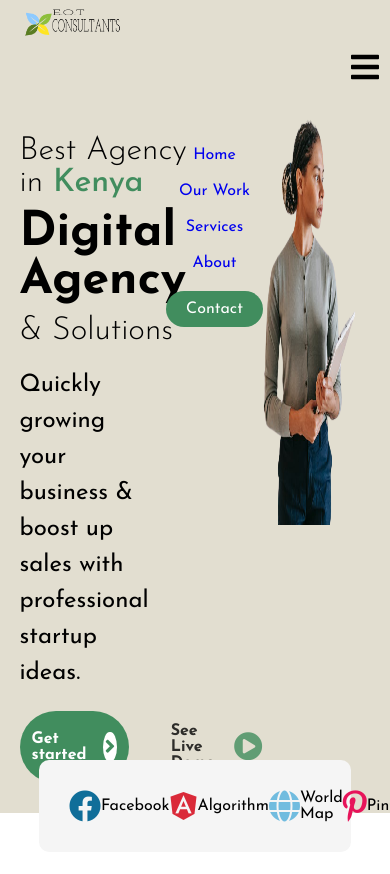
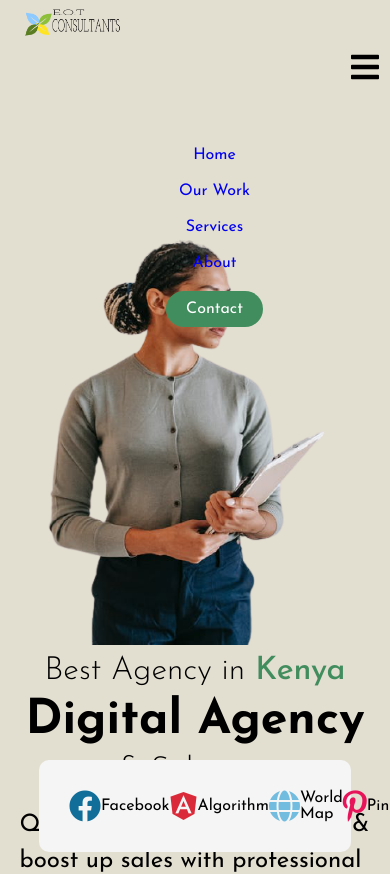
Before and after one commit to Trend20/ConsultancyLanding-Page, a React (Create React App) app: page / in a window 390 px wide. Shown: the top 874 px of the page. Built offline with nearby package versions, Linux system fonts and the light colour scheme.

Commit message:
making the hero section  responsive

```diff
--- a/src/components/Hero/Hero.css
+++ b/src/components/Hero/Hero.css
@@ -111,3 +111,82 @@
     width: 100%;
     height: 500px;
 }
+
+
+/* responsiveness */
+
+@media screen and (max-width: 480px){
+    .hero{
+        display: flex;
+        justify-content: center;
+        align-items: center;
+        width: 100%;
+        padding-top: 50px;
+        padding-bottom: 50px;
+        flex-direction: column-reverse;
+        margin-top: 100px;
+    }
+
+
+    .hero-text{
+        display: flex;
+        width: 100%;
+        flex-direction: column;
+        align-items: center;
+        justify-content: center;
+    }
+
+    .hero-text h3{
+        margin-top: 10px;
+        font-size: 2rem;
+        font-weight: 300;
+        width: 100%;
+        display: flex;
+        justify-content: center;
+        align-items: center;
+    }
+
+    .hero-text h3 strong{
+        color:rgb(65, 141, 94);
+        font-weight: 500;
+        margin-left: 10px;
+    }
+
+    .hero-text h1{
+        margin-top: 10px;
+        font-size: 3rem;
+    }
+
+    .hero-text p{
+        margin-top: 20px;
+        width: 90%;
+        line-height: 1.5;
+        font-size: 1.5rem;
+        display: flex;
+        justify-content: center;
+        align-items: center;
+    }
+
+    .btn-section{
+        margin-top: 20px;
+        display: flex;
+        width: 90%;
+    }
+
+    .hero-image{
+        display: flex;
+        width: 100%;
+        justify-content: center;
+        align-items: center;
+        margin-top: -100px;
+    }
+
+    .hero-image img{
+        display: flex;
+        width: 90%;
+        height: 500px;
+        justify-content: center;
+        align-items: center;
+    }
+
+}
```
